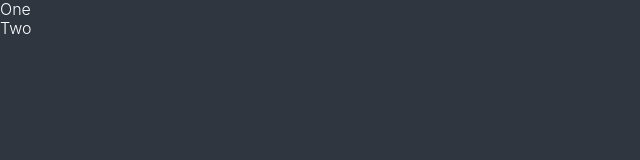
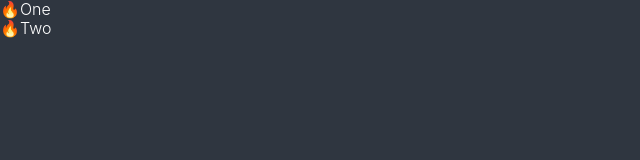
Before and after one commit to HamInKyou/nomadReact, a React (Create React App) app in the folder kanbanboardapp/: page / in a window 1280 px wide. Shown: the top 160 px of the page, without its empty margins (0-640 px from the left). Built offline with nearby package versions, Linux system fonts and the light colour scheme; a web font is replaced by a local one.

Commit message:
[kanbanboardapp]#8.2 드래그할 수 있게 세팅하기

```diff
--- a/kanbanboardapp/src/App.tsx
+++ b/kanbanboardapp/src/App.tsx
@@ -3,27 +3,42 @@ import { DragDropContext, Droppable, Draggable } from "react-beautiful-dnd";
 function App() {
   const onDragEnd = () => {};
   return (
-    // DragDropContext는 드래그 앤 드롭을 가능하게 하고자 하는 영역
-    // onDragEnd는 필수로, 유저가 드래그를 끝낸 시점에 불려지는 함수(필수props)
     <DragDropContext onDragEnd={onDragEnd}>
       <div>
-        {/*
-        Dropable은 우리가 드롭해서 놓을 수 있는 영역
-        Dropable의 자식은 element가 아니라 함수여야한다!
-        */}
         <Droppable droppableId="one">
-          {() => (
-            <ul>
-              {/*
-              Draggable은 우리가 드래그할 수 있는 요소 설정하는 것
-              Droggable의 자식은 element가 아니라 함수여야한다!
-              Draggable은 draggableId랑 index를 필수 props로 갖는다!
-              */}
+          {/*
+          Droppable의 자식으로 쓰이는 함수
+          첫번째 인자 magic -> 공식 예제에선 provided라고 썼지만, 이름 바꿔도 상관없다는걸 알 수 있다.
+          첫번째 인자 magic 객체는 innerRef와 droppableProps를 갖고 있다.
+          */}
+          {(magic) => (
+            <ul ref={magic.innerRef} {...magic.droppableProps}>
               <Draggable draggableId="first" index={0}>
-                {() => <li>One</li>}
+                {/*
+                Draggable의 자식으로 쓰이는 함수
+                첫번째 인자 magic -> 공식 예제에선 provided라고 썼지만, 이름 바꿔도 상관없다는걸 알 수 있다.
+                첫번째 인자 magic 객체는 innerRef와 draggableProps와 dragHandleProps를 갖고 있다.
+                Draggable로 감싼 요소를 드래그하고 싶을 때, draggableProps를 할당해주어 드래그할 수 있게 설정한다.
+                Draggable로 감싼 요소 중에 ragHandleProps를 할당해주어야 그 요소를 잡고 드래그 할 수 있게 된다!(할당 안하면 드래그 안됨!)
+                */}
+                {(magic) => (
+                  <li
+                    ref={magic.innerRef}
+                    {...magic.draggableProps}
+                    {...magic.dragHandleProps}
+                  >
+                    <span>🔥</span>
+                    One
+                  </li>
+                )}
               </Draggable>
               <Draggable draggableId="second" index={1}>
-                {() => <li>Two</li>}
+                {(magic) => (
+                  <li ref={magic.innerRef} {...magic.draggableProps}>
+                    <span {...magic.dragHandleProps}>🔥</span>
+                    Two
+                  </li>
+                )}
               </Draggable>
             </ul>
           )}
```
